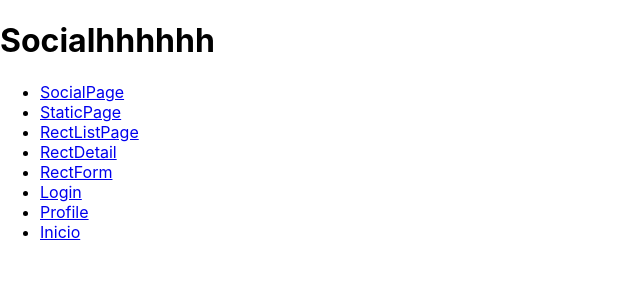
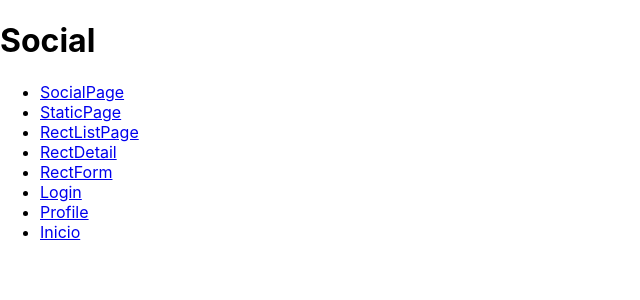
Before and after one commit to factoriaf5-p52/front-recette-social-receta2, a React (Create React App) app in the folder client/: page /SocialPage in a window 1280 px wide. Shown: the top 300 px of the page, without its empty margins (0-640 px from the left). Built offline with nearby package versions, Linux system fonts and the light colour scheme; the HTML template or start-up script is replaced by a standard one.

Commit message:
grammatical corrections

```diff
--- a/client/src/App.tsx
+++ b/client/src/App.tsx
@@ -2,33 +2,28 @@ import './App.css';
 import { Route, Routes } from 'react-router-dom';
 import Home from './pages/Home';
 import SocialPage from './pages/SocialPage';
-import StaticPage from './pages/StaticPage';
-import RectListPage from './pages/RectListPage';
-import RectDetail from './pages/RectDetail';
 import RectForm from './pages/RectForm';
 import Login from './pages/Login';
 import Profile from './pages/Profile';
 import Layout from './components/Layout';
+import RecetteListPage from './pages/RecetteListPage';
+import RecetteDetail from './pages/RecetteDetail';
+import StatisticcPage from './pages/StatisticPage';
 
 
 function App() {
   return (
     <Routes>
       <Route path='/' element={<Home />} />
-
-      <Route>
-        <Route path='/' element={<Layout />} />
-        <Route path='/SocialPage' element={<SocialPage />} />
-        <Route path='/StaticPage' element={<StaticPage />} />
-        <Route path='/RectListPage' element={<RectListPage />} />
-        <Route path='/RectDetail' element={<RectDetail />} />
-        <Route path='/RectForm' element={<RectForm />} />
-        <Route path='/Login' element={<Login />} />
-        <Route path='/Profile' element={<Profile />} />
-      </Route>
-
+      <Route path='/' element={<Layout />} />
+      <Route path='/SocialPage' element={<SocialPage />} />
+      <Route path='/StatisticcPage' element={<StatisticcPage />} />
+      <Route path='/RecetteListPage' element={<RecetteListPage />} />
+      <Route path='/RecetteDetail' element={<RecetteDetail />} />
+      <Route path='/RectForm' element={<RectForm />} />
+      <Route path='/Login' element={<Login />} />
+      <Route path='/Profile' element={<Profile />} />
     </Routes>
-
   );
 }
 
--- a/client/src/pages/StaticPage.tsx
+++ b/client/src/pages/NotFound.tsx
@@ -1,13 +1,13 @@
 import React from 'react'
 import Layout from '../components/Layout'
 
-function StaticPage() {
+function NotFound() {
   return (
     <div>
-      <h1>Static</h1>
       <Layout />
+      <h1>404 - No Found</h1>
     </div>
   )
 }
 
-export default StaticPage
+export default NotFound
--- a/client/src/pages/RectDetail.tsx
+++ b/client/src/pages/RecetteDetail.tsx
@@ -2,7 +2,7 @@ import { useEffect, useState } from 'react'
 import { getUsersRequest } from '../api/recep.api'
 import Layout from '../components/Layout'
 
-function RectDetail() {
+function RecetteDetail() {
   const [user, setUsers] = useState()
 
   useEffect(() => {
@@ -19,4 +19,4 @@ function RectDetail() {
   )
 }
 
-export default RectDetail
+export default RecetteDetail
--- a/client/src/pages/RectListPage.tsx
+++ b/client/src/pages/RecetteListPage.tsx
@@ -4,32 +4,29 @@ import { getRecipeRequest } from '../api/recep.api';
 import Layout from '../components/Layout'
 
 type Recipe = {
-  title:string;
-  description:string;
+  title: string;
+  description: string;
   author: any;
-  ingredientes:Array<any>;
-  comment:string;
-
-
+  ingredientes: Array<any>;
+  comment: string;
 }
 
-function RectListPage() {
-  const [recipes, setRecipes] = useState <Recipe[]> ([])
+function RecetteListPage() {
+  const [recipes, setRecipes] = useState<Recipe[]>([])
 
-  useEffect(()=>{
-    async function loardRecipes () {
+  useEffect(() => {
+    async function loardRecipes() {
       const response = await getRecipeRequest()
       setRecipes(response.data)
     }
     loardRecipes()
-
   },
-  [])
+    [])
 
   return (
     <div>
       <h1>RectList</h1>{
-        recipes.map(recipes=>(
+        recipes.map(recipes => (
           <div>
             <h1>{recipes.title}</h1>
             <p>{recipes.description}</p>
@@ -44,4 +41,4 @@ function RectListPage() {
   )
 }
 
-export default RectListPage
+export default RecetteListPage
--- a/client/src/pages/SocialPage.tsx
+++ b/client/src/pages/SocialPage.tsx
@@ -4,7 +4,7 @@ import Layout from '../components/Layout'
 function SocialPage() {
   return (
     <div>
-      <h1>Socialhhhhhh</h1>
+      <h1>Social</h1>
       <Layout />
     </div>
   )
--- a/client/src/pages/NoFound.tsx
+++ b/client/src/pages/StatisticPage.tsx
@@ -1,13 +1,13 @@
 import React from 'react'
 import Layout from '../components/Layout'
 
-function NoFound() {
+function StatisticcPage() {
   return (
     <div>
+      <h1>Static</h1>
       <Layout />
-      <h1>404 - No Found</h1>
     </div>
   )
 }
 
-export default NoFound
+export default StatisticcPage
```
Also changed, not shown: 5 other files (tests, documents, lock files or other folders).
